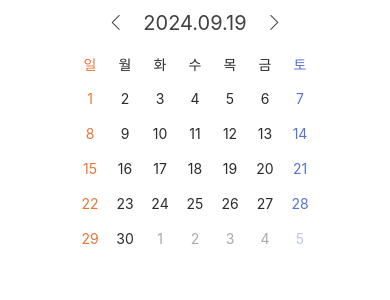
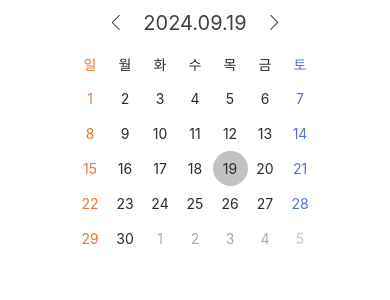
Before and after one commit to Sim0321/React-Native, a React Native app in the folder todo-calendar/: screen / in a window 390 px wide. Shown: the top 300 px of the page. Built offline with nearby package versions, Linux system fonts and the light colour scheme.

Commit message:
날짜 선택 완료

```diff
--- a/todo-calendar/App.js
+++ b/todo-calendar/App.js
@@ -10,25 +10,32 @@ import {
 } from "react-native";
 import { getCalendarColumns, getDayColor, getDayText } from "./util";
 import SimpleLineIcons from "@expo/vector-icons/SimpleLineIcons";
+import { useEffect, useState } from "react";
 
 const columnSize = 35;
 
-const now = dayjs();
-const columns = getCalendarColumns(now);
+export default function App() {
+  const now = dayjs();
+  const [selectedDate, setSelectedDate] = useState(now);
 
-export default function App() {
-  const Column = ({ text, color, opacity }) => {
+  const columns = getCalendarColumns(selectedDate);
+
+  const Column = ({ text, color, opacity, disabled, onPress, isSelected }) => {
     return (
-      <View
+      <TouchableOpacity
+        disabled={disabled}
+        onPress={onPress}
         style={{
           width: columnSize,
           height: columnSize,
           justifyContent: "center",
           alignItems: "center",
+          backgroundColor: isSelected ? "#c2c2c2" : "transparent",
+          borderRadius: columnSize / 2,
         }}
       >
         <Text style={{ color, opacity }}>{text}</Text>
-      </View>
+      </TouchableOpacity>
     );
   };
 
@@ -44,7 +51,7 @@ export default function App() {
   };
 
   const ListHeaderComponent = () => {
-    const currentDateText = dayjs(now).format("YYYY.MM.DD");
+    const currentDateText = dayjs(selectedDate).format("YYYY.MM.DD");
     return (
       <View>
         {/* <YYYY.MM.DD */}
@@ -75,6 +82,7 @@ export default function App() {
                 text={dayText}
                 color={color}
                 opacity={1}
+                disabled={true}
               />
             );
           })}
@@ -87,15 +95,30 @@ export default function App() {
     const dateText = dayjs(date).get("date");
     const day = dayjs(date).get("day");
     const color = getDayColor(day);
-    const isCurrentMonth = dayjs(date).isSame(now, "month");
+    const isCurrentMonth = dayjs(date).isSame(selectedDate, "month");
+
+    const onPress = () => {
+      setSelectedDate(date);
+    };
+
+    const isSelected = dayjs(date).isSame(selectedDate, "date");
     return (
       <Column
         text={dateText}
         color={color}
         opacity={isCurrentMonth ? 1 : 0.4}
+        onPress={onPress}
+        isSelected={isSelected}
       />
     );
   };
+
+  useEffect(() => {
+    console.log(
+      "changed selectedDate",
+      dayjs(selectedDate).format("YYYY.MM.DD")
+    );
+  }, [selectedDate]);
 
   return (
     <SafeAreaView style={styles.container}>
--- a/todo-calendar/package.json
+++ b/todo-calendar/package.json
@@ -9,11 +9,13 @@
     "web": "expo start --web"
   },
   "dependencies": {
+    "@react-native-community/datetimepicker": "8.0.1",
     "dayjs": "^1.11.13",
     "expo": "~51.0.28",
     "expo-status-bar": "~1.12.1",
     "react": "18.2.0",
-    "react-native": "0.74.5"
+    "react-native": "0.74.5",
+    "react-native-modal-datetime-picker": "^18.0.0"
   },
   "devDependencies": {
     "@babel/core": "^7.20.0"
```
Also changed, not shown: 2 other files (tests, documents, lock files or other folders).
